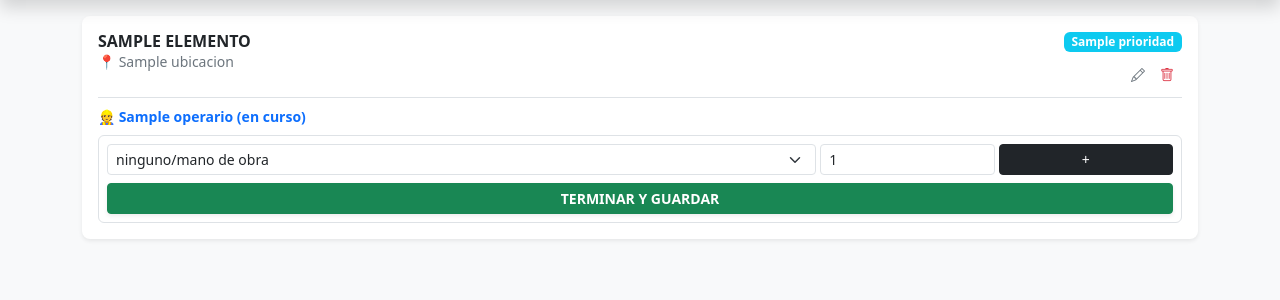
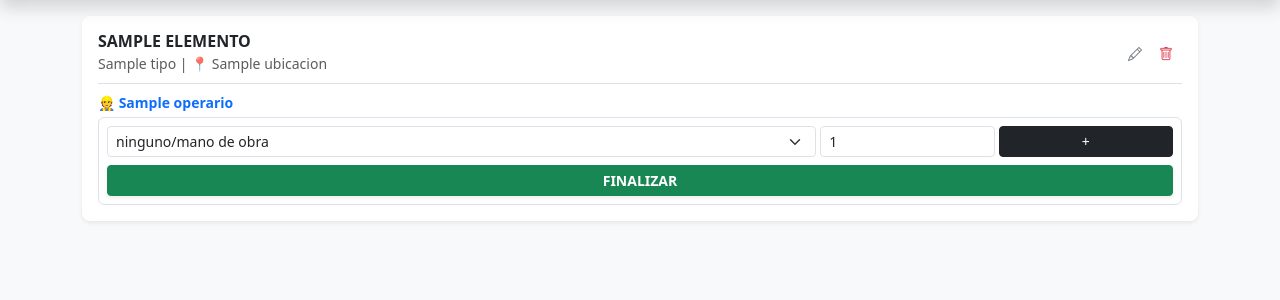
Before and after one commit to manin1985/mantenimiento-app, a Flask app: page / in a window 1280 px wide. Shown: the part 56-356 px from the top of the page. Run offline with Flask 3, Linux system fonts and the light colour scheme; a database or web service that is not in the repository returns one stand-in record (values such as "Sample title"); some libraries are stand-ins or nearby versions.

Commit message:
Update index.html

```diff
--- a/templates/index.html
+++ b/templates/index.html
@@ -3,55 +3,60 @@
 <head>
     <meta charset="UTF-8">
     <meta name="viewport" content="width=device-width, initial-scale=1.0, maximum-scale=1.0, user-scalable=no">
-    <title>Mantenimiento</title>
+    <title>Equipos</title>
     <link href="https://cdn.jsdelivr.net/npm/bootstrap@5.3.0/dist/css/bootstrap.min.css" rel="stylesheet">
     <link rel="stylesheet" href="https://cdn.jsdelivr.net/npm/bootstrap-icons@1.10.5/font/bootstrap-icons.css">
     <style>
-        .prio-Alta { border-left: 10px solid #dc3545 !important; }
-        .prio-Media { border-left: 10px solid #ffc107 !important; }
-        .prio-Baja { border-left: 10px solid #0dcaf0 !important; }
-        .en-proceso { background-color: #fffde7 !important; border-left: 10px solid #fd7e14 !important; }
+        .prio-Alta { border-left: 12px solid #dc3545 !important; }
+        .prio-Media { border-left: 12px solid #ffc107 !important; }
+        .prio-Baja { border-left: 12px solid #0dcaf0 !important; }
+        .tipo-Papelera { border-left: 12px solid #6c757d !important; background-color: #f1f3f5; }
+        .en-proceso { background-color: #fffde7 !important; border-left: 12px solid #fd7e14 !important; }
     </style>
 </head>
 <body class="bg-light">
     <nav class="navbar navbar-dark bg-primary sticky-top shadow">
         <div class="container-fluid">
             <span class="navbar-brand fw-bold">EQUIPOS</span>
-            <div class="d-flex gap-2">
-                <a href="/crear" class="btn btn-warning btn-sm fw-bold">+ NUEVO</a>
-                <a href="/historial" class="btn btn-outline-light btn-sm">Historial</a>
-            </div>
+            <div class="d-flex gap-2"><a href="/crear" class="btn btn-warning btn-sm fw-bold">+ NUEVO</a><a href="/historial" class="btn btn-outline-light btn-sm">Historial</a></div>
         </div>
     </nav>
 
     <div class="container mt-3">
-        {% if pendientes %}
         {% for p in pendientes %}
-            <div class="card shadow-sm mb-3 border-0 rounded-3 {% if p[3] == 'En Proceso' %}en-proceso{% else %}prio-{{ p[6] }}{% endif %}">
+        <div class="card shadow-sm mb-3 border-0 rounded-3 {% if p[3] == 'En Proceso' %}en-proceso{% elif p[7] == 'Papelera' %}tipo-Papelera{% else %}prio-{{ p[6] }}{% endif %}">
             <div class="card-body p-3">
-                    <div class="d-flex justify-content-between align-items-start">
-                        <div style="max-width: 70%;">
-                            <h6 class="fw-bold text-dark mb-0 text-uppercase">{{ p[1] }}</h6>
-                            <p class="text-secondary small mb-2">📍 {{ p[2] }}</p>
+                <div class="d-flex justify-content-between">
+                    <div>
+                        <h6 class="fw-bold mb-0 text-uppercase">{{ p[1] }}</h6>
+                        <small class="text-muted">{{ p[7] }} | 📍 {{ p[2] }}</small>
                     </div>
-                        <div class="d-flex flex-column align-items-end">
-                            <span class="badge {% if p[6]=='Alta' %}bg-danger{% elif p[6]=='Media' %}bg-warning text-dark{% else %}bg-info{% endif %} mb-2">{{ p[6] }}</span>
                     <div class="btn-group">
-                                <button class="btn btn-sm btn-outline-secondary border-0" onclick="abrirEditor('{{p[0]}}','{{p[1]}}','{{p[2]}}','{{p[6]}}')"><i class="bi bi-pencil"></i></button>
-                                <button class="btn btn-sm btn-outline-danger border-0" onclick="confirmarBorrar('{{p[0]}}')"><i class="bi bi-trash"></i></button>
-                            </div>
+                        <button class="btn btn-sm text-secondary" onclick="abrirEditor('{{p[0]}}','{{p[1]}}','{{p[2]}}')"><i class="bi bi-pencil"></i></button>
+                        <button class="btn btn-sm text-danger" onclick="confirmarBorrar('{{p[0]}}')"><i class="bi bi-trash"></i></button>
                     </div>
                 </div>
 
                 {% if p[3] == 'Pendiente' %}
                 <form action="/asignar/{{ p[0] }}" method="POST" class="input-group mt-2">
-                            <input type="text" name="operario" class="form-control form-control-sm" placeholder="Nombre equipo..." required>
-                            <button class="btn btn-primary btn-sm px-3 fw-bold" type="submit">¡VOY!</button>
+                    <input type="text" name="operario" class="form-control form-control-sm" placeholder="Equipo..." required>
+                    <button class="btn btn-primary btn-sm" type="submit">¡VOY!</button>
                 </form>
                 {% else %}
                 <div class="border-top pt-2 mt-2">
-                            <p class="small text-primary fw-bold mb-2">👷 {{ p[5] }} (en curso)</p>
+                    <p class="small text-primary fw-bold mb-1">👷 {{ p[5] }}</p>
                     <div class="bg-white p-2 rounded border">
+                        {% if p[7] == 'Contenedor' %}
+                        <div class="mb-2">
+                            <label class="small fw-bold">FRACCIÓN:</label>
+                            <select name="fraccion" form="form-{{ p[0] }}" class="form-select form-select-sm" required>
+                                <option value="">Seleccionar...</option>
+                                <option value="RESTOS">RESTOS</option>
+                                <option value="ENVASES">ENVASES</option>
+                                <option value="PAPEL Y CARTON">PAPEL Y CARTÓN</option>
+                            </select>
+                        </div>
+                        {% endif %}
                         <div class="row g-1 mb-2">
                             <div class="col-8">
                                 <select id="sel-{{ p[0] }}" class="form-select form-select-sm" onchange="checkOtros(this, 'otro-box-{{ p[0] }}')">
@@ -61,14 +66,12 @@
                             <div class="col-2"><input type="number" id="qty-{{ p[0] }}" class="form-control form-control-sm" value="1" min="1"></div>
                             <div class="col-2"><button type="button" class="btn btn-dark btn-sm w-100" onclick="addPieza('{{ p[0] }}')">+</button></div>
                         </div>
-                                <div id="otro-box-{{ p[0] }}" style="display:none" class="mb-2">
-                                    <input type="text" id="manual-{{ p[0] }}" class="form-control form-control-sm" placeholder="¿Qué pieza es?">
-                                </div>
+                        <div id="otro-box-{{ p[0] }}" style="display:none" class="mb-2"><input type="text" id="manual-{{ p[0] }}" class="form-control form-control-sm" placeholder="¿Qué pieza?"></div>
                         <div id="lista-{{ p[0] }}" class="mb-2"></div>
                         <form action="/completar/{{ p[0] }}" method="POST" id="form-{{ p[0] }}">
                             <div id="inputs-{{ p[0] }}"></div>
                             <input type="hidden" name="recambio_otro" id="hidden-otro-{{ p[0] }}">
-                                    <button type="submit" class="btn btn-success btn-sm w-100 fw-bold shadow-sm">TERMINAR Y GUARDAR</button>
+                            <button type="submit" class="btn btn-success btn-sm w-100 fw-bold shadow-sm">FINALIZAR</button>
                         </form>
                     </div>
                 </div>
@@ -76,62 +79,35 @@
             </div>
         </div>
         {% endfor %}
-        {% else %}
-            <div class="alert alert-info text-center mt-4">No hay avisos pendientes.</div>
-        {% endif %}
     </div>
-
     <script>
         function checkOtros(s, id) { document.getElementById(id).style.display = s.value.includes("OTROS") ? "block" : "none"; }
         function addPieza(id) {
-        const s = document.getElementById('sel-'+id);
-        const q = document.getElementById('qty-'+id);
-        const l = document.getElementById('lista-'+id);
-        const inp = document.getElementById('inputs-'+id);
-        const hM = document.getElementById('hidden-otro-'+id);
-        const m = document.getElementById('manual-'+id);
-
+            const s = document.getElementById('sel-'+id); const q = document.getElementById('qty-'+id); const l = document.getElementById('lista-'+id);
+            const inp = document.getElementById('inputs-'+id); const hM = document.getElementById('hidden-otro-'+id); const m = document.getElementById('manual-'+id);
             if(s.value.includes("OTROS")) { hM.value = m.value; m.disabled = true; s.disabled = true; return; }
-        if(s.value.includes("ninguno")) return;
-
-        const row = document.createElement('div');
-        row.className = 'bg-light border rounded p-1 mb-1 small d-flex justify-content-between align-items-center';
+            const row = document.createElement('div'); row.className = 'bg-light border rounded p-1 mb-1 small d-flex justify-content-between align-items-center';
             row.innerHTML = `<span><b>${q.value}x</b> ${s.value}</span><span class="text-danger fw-bold px-2" onclick="this.parentElement.remove();">×</span>`;
             l.appendChild(row);
-
             const hN = document.createElement('input'); hN.type='hidden'; hN.name='nombres[]'; hN.value=s.value;
             const hC = document.createElement('input'); hC.type='hidden'; hC.name='cantidades[]'; hC.value=q.value;
-        inp.appendChild(hN); inp.appendChild(hC);
-        q.value = 1;
+            inp.appendChild(hN); inp.appendChild(hC); q.value = 1;
         }
-
-    function abrirEditor(id, elem, ubi, prio) {
-        const pin = prompt("PIN para EDITAR:");
-        if (pin === "2026") {
+        function abrirEditor(id, elem, ubi) {
+            const pin = prompt("PIN:"); if(pin === "2026") {
                 const nElem = prompt("Nuevo Elemento:", elem) || elem;
                 const nUbi = prompt("Nueva Ubicación:", ubi) || ubi;
-            const nPrio = prompt("Prioridad (Baja/Media/Alta):", prio) || prio;
-            const form = document.createElement('form');
-            form.method = 'POST'; form.action = '/editar/' + id;
-            const params = {pin: pin, elemento: nElem, ubicacion: nUbi, prioridad: nPrio};
-            for (const key in params) {
-                const i = document.createElement('input'); i.type = 'hidden'; i.name = key; i.value = params[key];
-                form.appendChild(i);
-            }
+                const form = document.createElement('form'); form.method = 'POST'; form.action = '/editar/' + id;
+                const p = {pin: pin, elemento: nElem, ubicacion: nUbi, prioridad: 'Media'};
+                for (const k in p) { const i = document.createElement('input'); i.type='hidden'; i.name=k; i.value=p[k]; form.appendChild(i); }
                 document.body.appendChild(form); form.submit();
             }
         }
-
-    function confirmarBorrar(id) {
-        const pin = prompt("PIN para BORRAR:");
-        if (pin === "2026") {
-            const form = document.createElement('form');
-            form.method = 'POST'; form.action = '/borrar/' + id;
-            const i = document.createElement('input'); i.type = 'hidden'; i.name = 'pin'; i.value = pin;
-            form.appendChild(i);
+        function confirmarBorrar(id) { const pin = prompt("PIN:"); if(pin === "2026") {
+            const form = document.createElement('form'); form.method = 'POST'; form.action = '/borrar/' + id;
+            const i = document.createElement('input'); i.type='hidden'; i.name='pin'; i.value=pin; form.appendChild(i);
             document.body.appendChild(form); form.submit();
-        }
-    }
+        }}
     </script>
 </body>
 </html>
```
Lines whose indentation alone changed are shown as unchanged.
